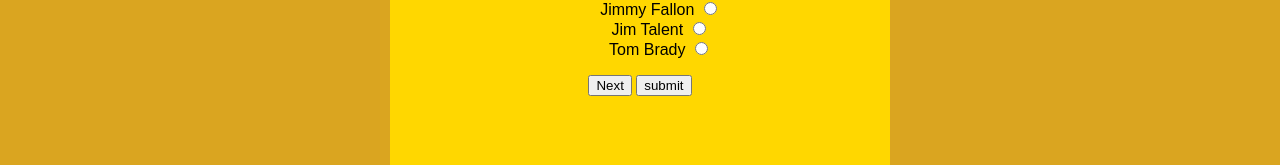
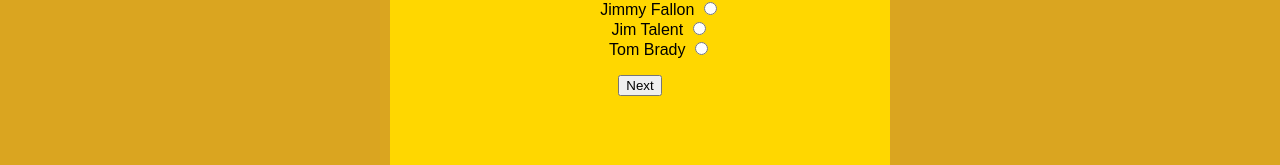
Before and after one commit to RWinterburn/OscarsQuiz, a website: page index.html in a window 1280 px wide. Shown: the part 449-614 px from the top of the page. Drawn offline with Linux system fonts and the light colour scheme; files that its build step writes are made by us from their sources.

Commit message:
amended the submit and next button to next adding time out function on message

```diff
--- a/index.html
+++ b/index.html
@@ -4,7 +4,7 @@
 <head>
   <meta charset="UTF-8">
   <meta name="viewport" content="width=device-width, initial-scale=1.0">
-  <link rel="stylesheet" href="styles.css">
+  <link rel="stylesheet" href="assets/styles.css">
   <title>Document</title>
 
   <link rel="stylesheet" href="styles.css">
@@ -21,7 +21,7 @@
 
     <h2 id="question">Question</h2>
 
-    <form class="quiz">
+    <div class="quiz">
 
 
       <ul id="choices">
@@ -48,10 +48,10 @@
 
       </ul>
 
-      <button id="next-button" onclick="nextQuestion()">Next</button>
-      <button id="submit" name="quiz-answer">submit</button>
+      <!--<button id="next-button" onclick="nextQuestion()">Next</button>-->
+      <button id="submit" name="quiz-answer" onclick="nextQuestion()">Next</button>
       <h3 id="score"></h3>
-    </form>
+    </div>
     <div id="show-result">
     </div>
   </div>
```
Also changed, not shown: script.js (+11 -11 lines), assets/styles.css (renamed from styles.css).
